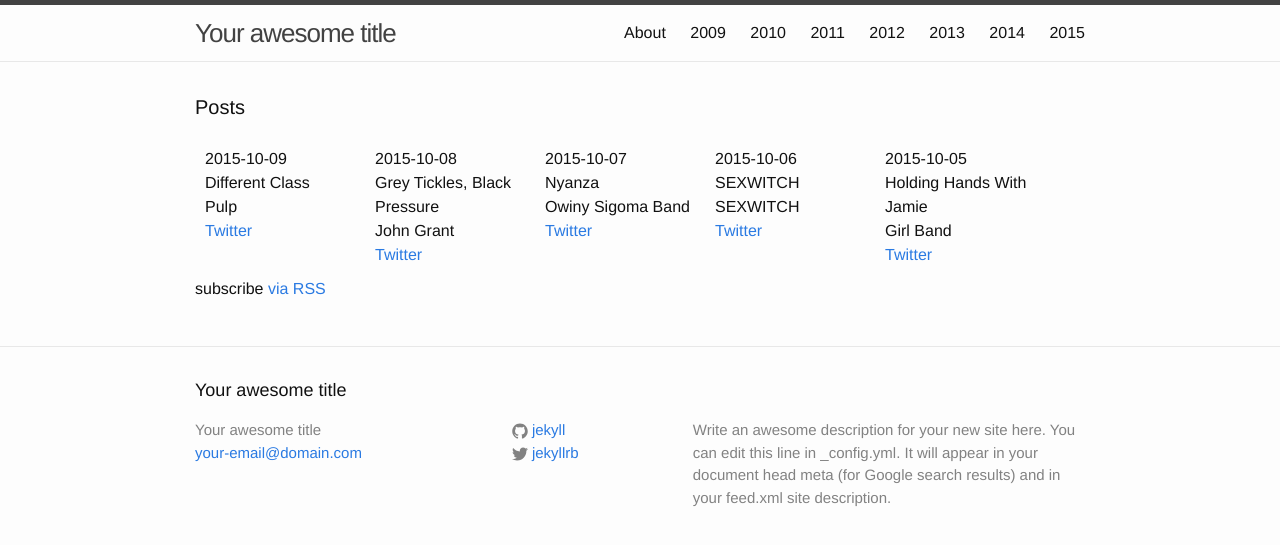
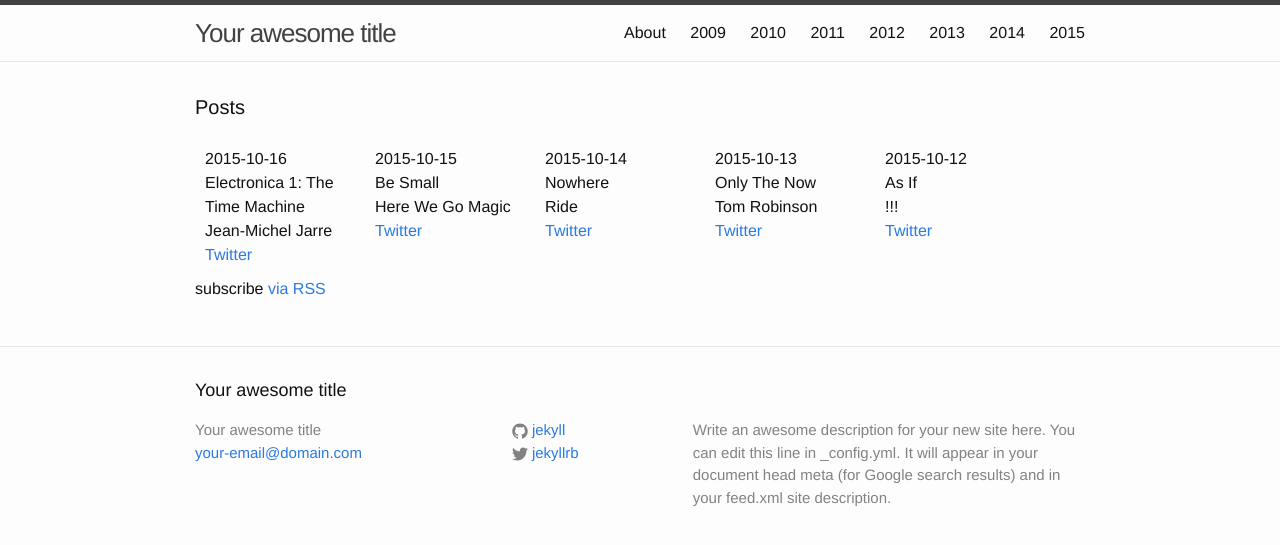
Before and after one commit to karaken12/bbc6musicaotd, a Jekyll site: the page built from site/index.html, in a window 1280 px wide. Shown: the top 545 px of the page. Built offline with Jekyll 4.4.1, drawn with Linux system fonts in a browser that asks for light colours.

Commit message:
Albums for week beginning 2015-10-12.

```diff
--- a/site/_data/year/2015.yml
+++ b/site/_data/year/2015.yml
@@ -976,3 +976,28 @@
   title: Different Class
   twitter: https://twitter.com/BBC6Music/status/652486837920002048
   spotify-id: 2buT9KOxv0C805HkEUIQtu
+- date: 2015-10-12
+  artist: "!!!"
+  title: As If
+  twitter: https://twitter.com/BBC6Music/status/653478073476775936
+  spotify-id: 07IZq0DyjFvXVv6FxMPblS
+- date: 2015-10-13
+  artist: Tom Robinson
+  title: Only The Now
+  twitter: https://twitter.com/BBC6Music/status/653841736104546304
+  spotify-id: 1syaz4P5N9aQG23cX9ShAL
+- date: 2015-10-14
+  artist: Ride
+  title: Nowhere
+  twitter: https://twitter.com/BBC6Music/status/654202995576565760
+  spotify-id: 2diUbPZw26xieOjm3l6oNd
+- date: 2015-10-15
+  artist: Here We Go Magic
+  title: Be Small
+  twitter: https://twitter.com/BBC6Music/status/654660801702133760
+  spotify-id: 3fkECFtmJuq3gZMS8twMrm
+- date: 2015-10-16
+  artist: Jean-Michel Jarre
+  title: 'Electronica 1: The Time Machine'
+  twitter: https://twitter.com/BBC6Music/status/655023784626429952
+  spotify-id: 1an1egJawYV7ms2iu7rSA3
```
